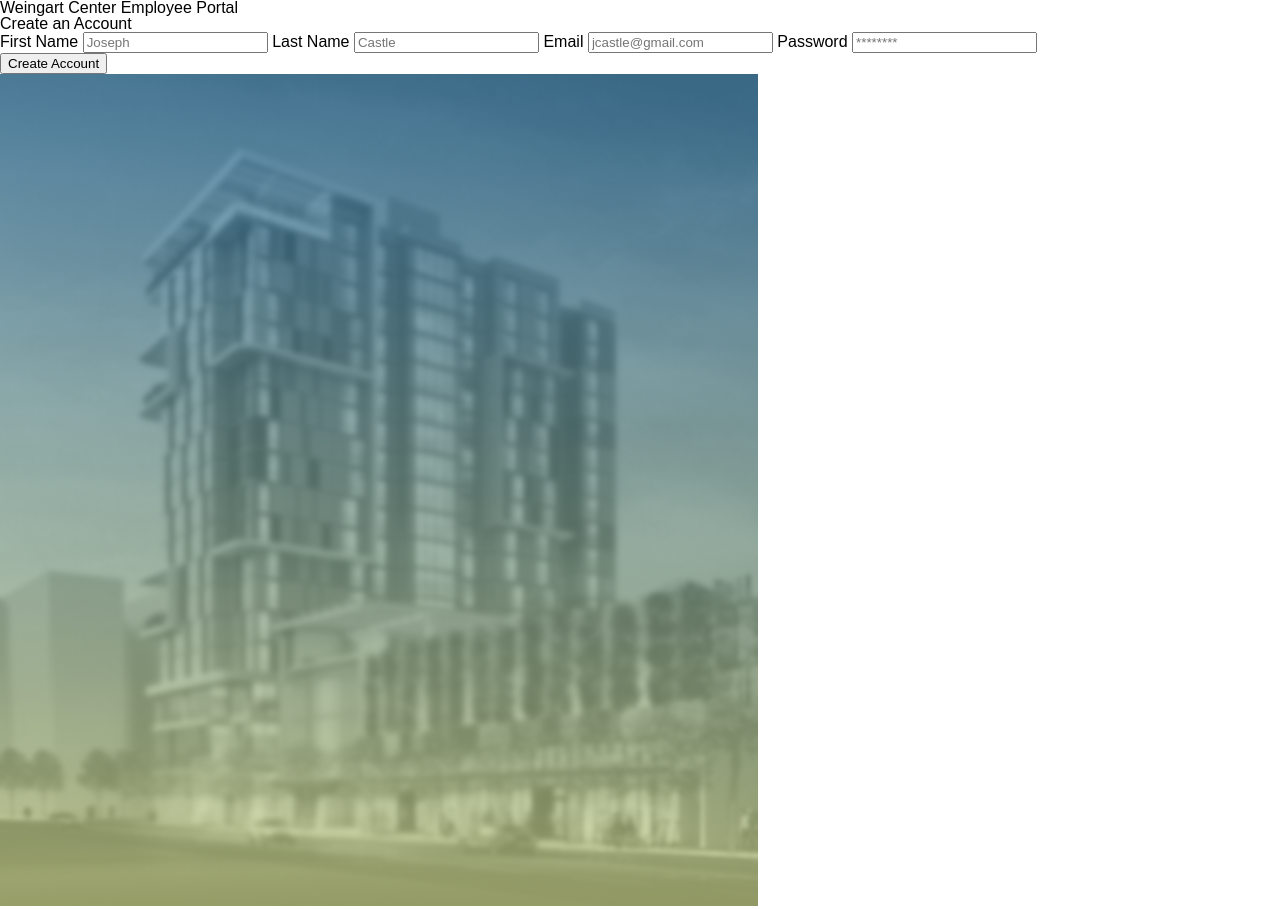
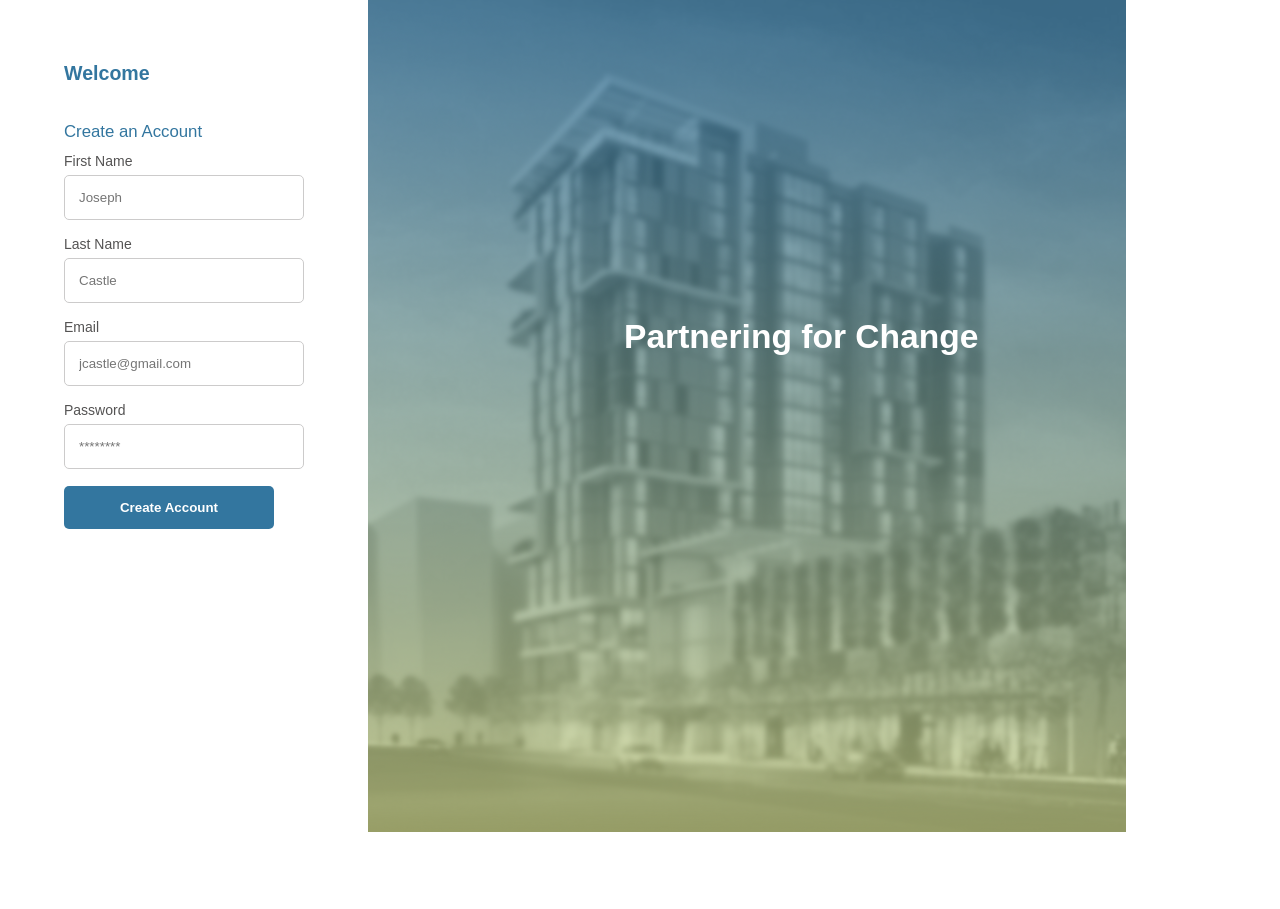
Before and after one commit to beatricehahn/nonprofit-signup, a plain HTML site: page index.html in a window 1280 px wide. After the commit the page ends 834 px from the top, so only its background shows below. Drawn offline with Linux system fonts and the light colour scheme.

Commit message:
Change sign in alignments

```diff
--- a/index.html
+++ b/index.html
@@ -11,12 +11,13 @@
     <title>Weingart Portal</title>
 </head>
 <body>
-    <header>
-        <h2>Weingart Center Employee Portal</h2>
-    </header>
     <main>
+        <div class="wrapper">
             <form action="weigart/account/setup/path" method="post">
-            <legend>Create an Account</legend>
+                <h1>Welcome</h1>
+                <legend>
+                    <h3>Create an Account</h3>
+                </legend>
                 <fieldset>
                     <label for="first_name">First Name</label>
                     <input type="text" id="first_name" name="first_name" placeholder="Joseph" required>
@@ -33,7 +34,11 @@
 
                 <button type="submit" id="createAccount">Create Account</button>
             </form>
+            <div class="motto">
+                <span>Partnering for Change</span>
                 <img src="./img/building.png" alt="An image of the Weingart Center Building">
+            </div>
+        </div>
     </main>
 </body>
 </html>
--- a/styles/weingart.css
+++ b/styles/weingart.css
@@ -4,4 +4,71 @@
 
 html {
     font-family: sans-serif;
+    font-size: 14px;
+    max-width: 100%;
 }
+
+h1 {
+    font-size: 1.4rem;
+    color: var(--color-weingart-blue);
+}
+
+h3 {
+    color: var(--color-weingart-blue);
+    font-size: 1.2rem;
+    margin-top: 1rem;
+    margin-bottom: 1rem;
+}
+
+.wrapper {
+    display: flex;
+    width: 100vw;
+    height: 100vh;
+}
+
+form h1 {
+    font-weight: 700;
+    margin-bottom: 40px;
+}
+
+form {
+    margin: 5%;
+}
+
+form label {
+    color: rgb(84, 83, 83);
+}
+
+form input {
+    border: 1px solid rgb(204, 203, 203);
+    border-radius: 5px;
+    padding: 1rem;
+    margin-top: 0.5rem;
+    margin-bottom: 1.2rem;
+    display: block;
+    width: 15rem;
+}
+
+#createAccount {
+    background: var(--color-weingart-blue);
+    border-radius: 5px;
+    border: none;
+    color: white;
+    padding: 1rem;
+    width: 15rem;
+    font-weight: 700;
+}
+
+#createAccount:hover {
+    background: rgb(105, 234, 223);
+}
+
+.motto span {
+    position: absolute;
+    margin-top: 40vh;
+    margin-left:20%;
+    margin-right: 20%;
+    color: white;
+    font-weight: 700;
+    font-size: 2.4rem;
+}
```
Lines whose indentation alone changed are shown as unchanged.
